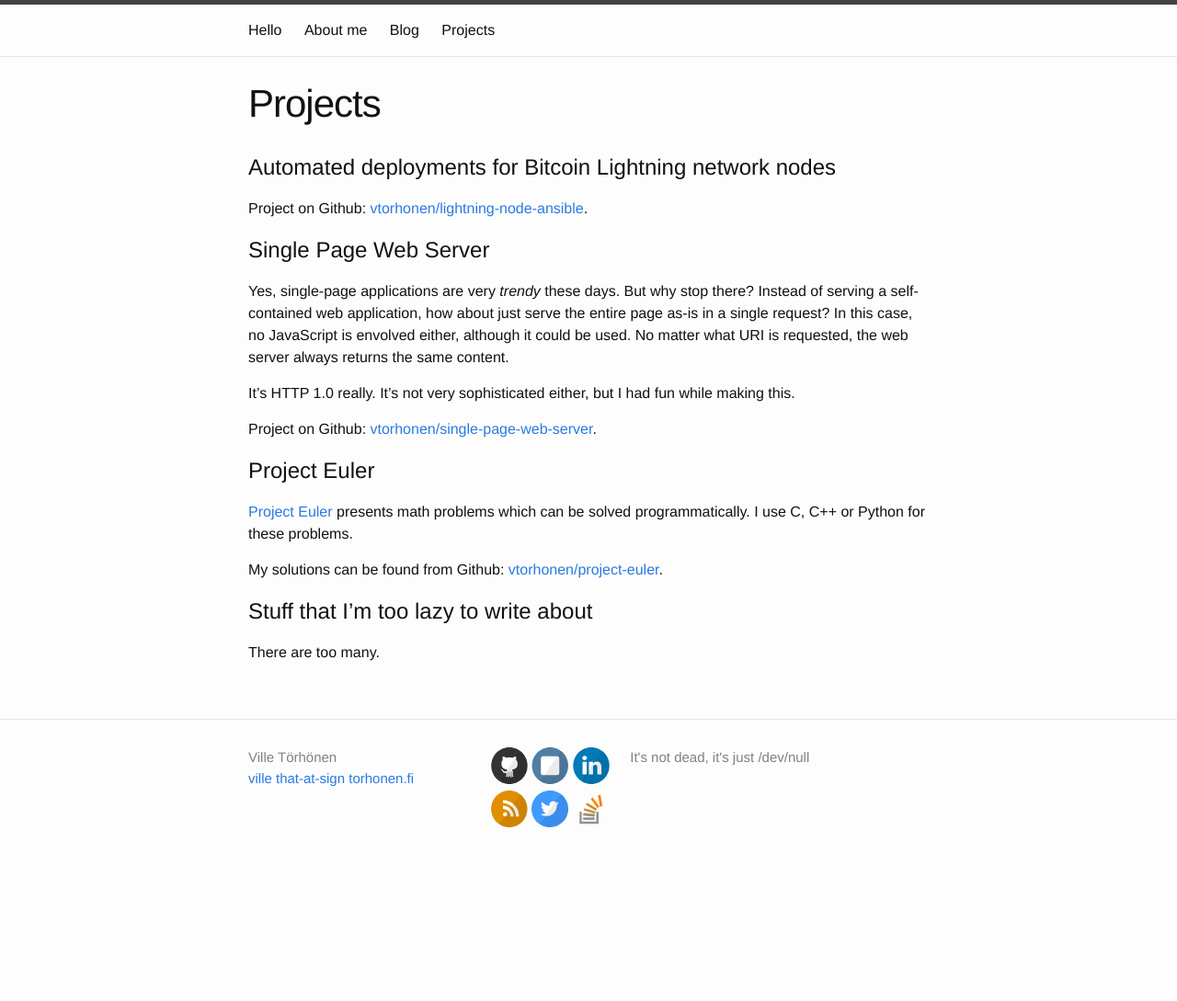
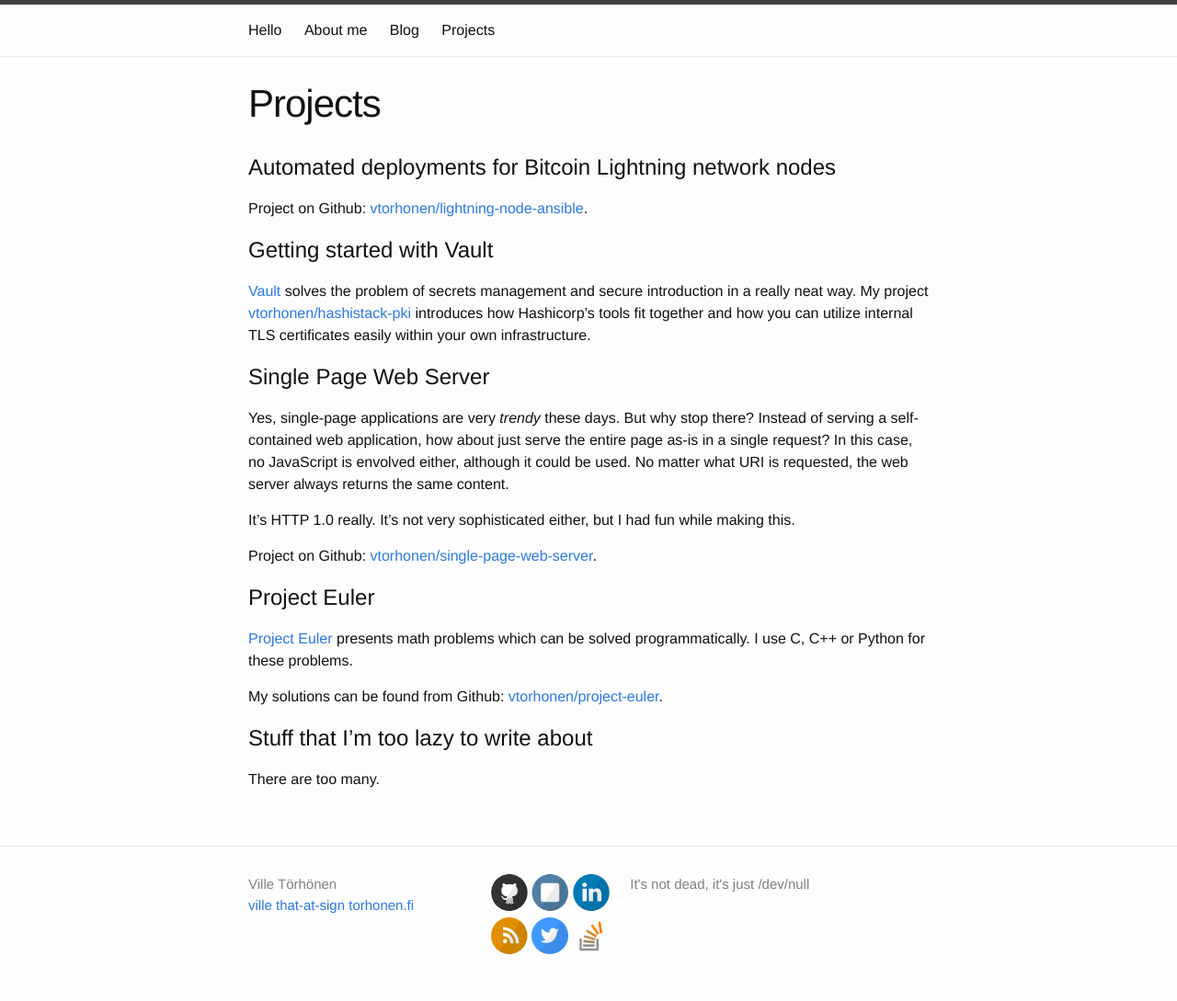
Before and after one commit to thevilledev/thevilledev.github.io, a Jekyll site: the page built from projects.md, in a window 1280 px wide. Shown: the whole page at 92% size. Built offline with Jekyll 4.4.1, drawn with Linux system fonts in a browser that asks for light colours; before the commit the page ends 951 px from its top, so only the background shows below that.

Commit message:
Update to 2019

```diff
--- a/projects.md
+++ b/projects.md
@@ -7,6 +7,13 @@
 # Automated deployments for Bitcoin Lightning network nodes
 
 Project on Github: [vtorhonen/lightning-node-ansible](https://github.com/vtorhonen/lightning-node-ansible).
+
+# Getting started with Vault
+
+[Vault](https://vaultproject.io) solves the problem of secrets management and secure introduction in
+a really neat way. My project [vtorhonen/hashistack-pki](https://github.com/vtorhonen/hashistack-pki)
+introduces how Hashicorp's tools fit together and how you can utilize internal TLS certificates
+easily within your own infrastructure.
 
 # Single Page Web Server
 
```
Also changed, not shown: about.md (+1 -1 lines), 1 other file.
